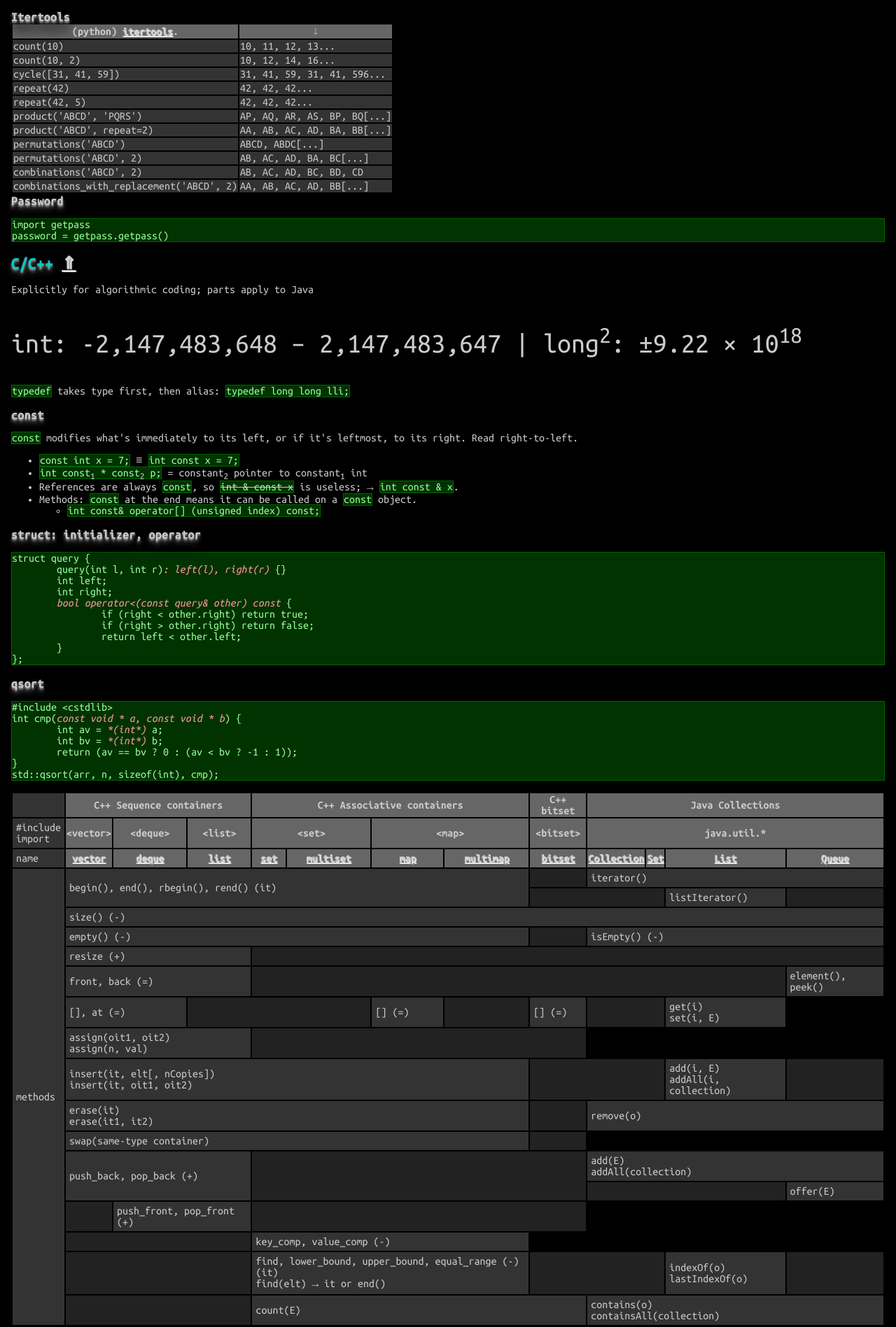
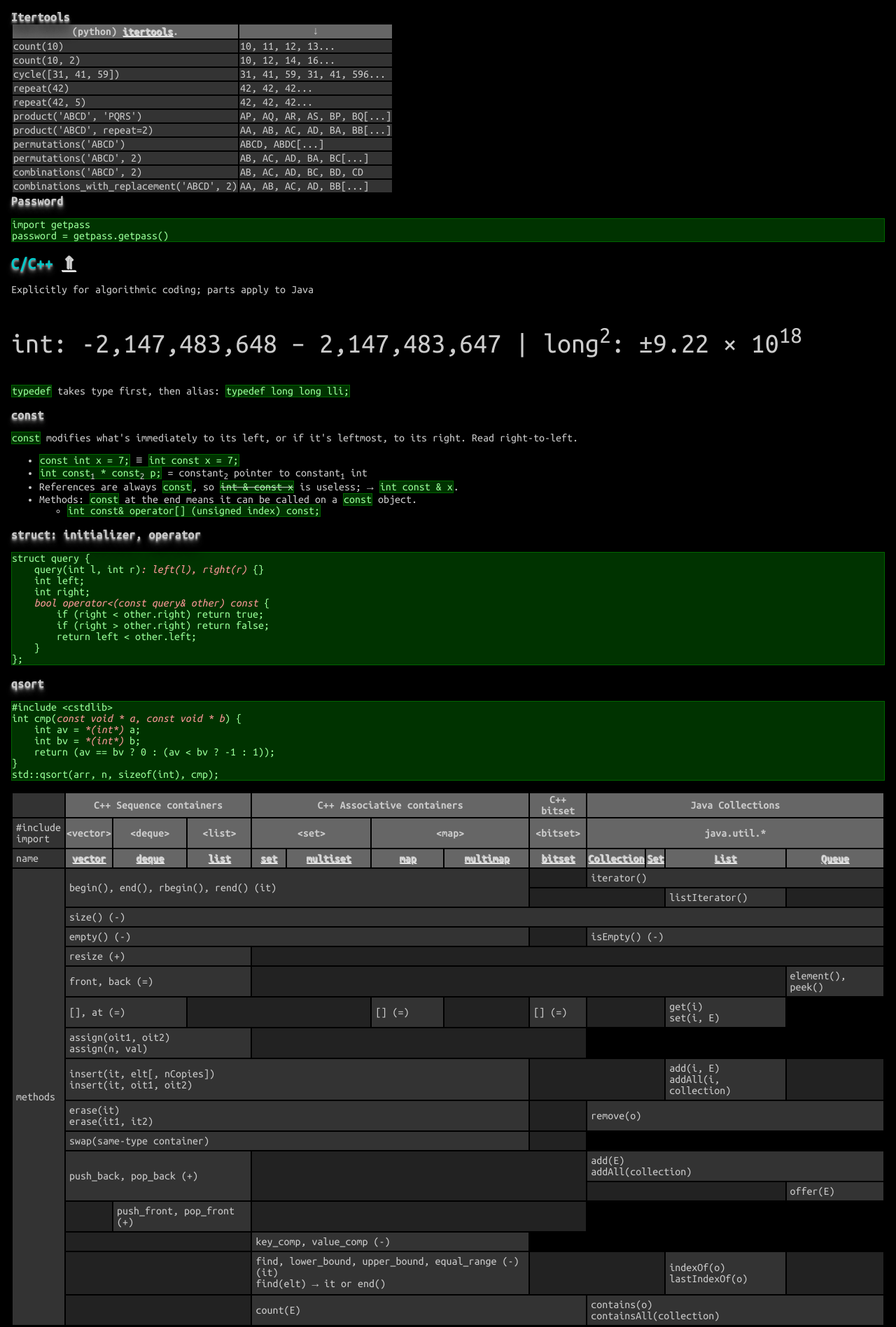
Before and after one commit to betaveros/betaveros.github.io, a Jekyll site: the page c/index.html, which Jekyll copies as it is, in a window 1280 px wide. Shown: the part 1647-3544 px from the top of the page at 70% size. Built offline with Jekyll 4.4.1, drawn with Linux system fonts in a browser that asks for light colours.

Commit message:
Cheat sheet: set CSS tab-size: 4

```diff
--- a/c/index.html
+++ b/c/index.html
@@ -6,7 +6,15 @@
 		<link href='http://fonts.googleapis.com/css?family=Ubuntu+Mono:400,400italic,700' rel='stylesheet' type='text/css'>
 		<style>
 			* {font-family: "Ubuntu Mono", monospace; color: #ccc;}
-			code, pre {background-color: #030; color: #9f9; border: 1px solid #060;}
+			code, pre {
+				background-color: #030;
+				color: #9f9;
+				border: 1px solid #060;
+				tab-size: 4;
+				-moz-tab-size: 4;
+				-webkit-tab-size: 4;
+				-o-tab-size: 4;
+			}
 			em {color: #f99;}
 			table.fl {float: left;}
 			body {
```
